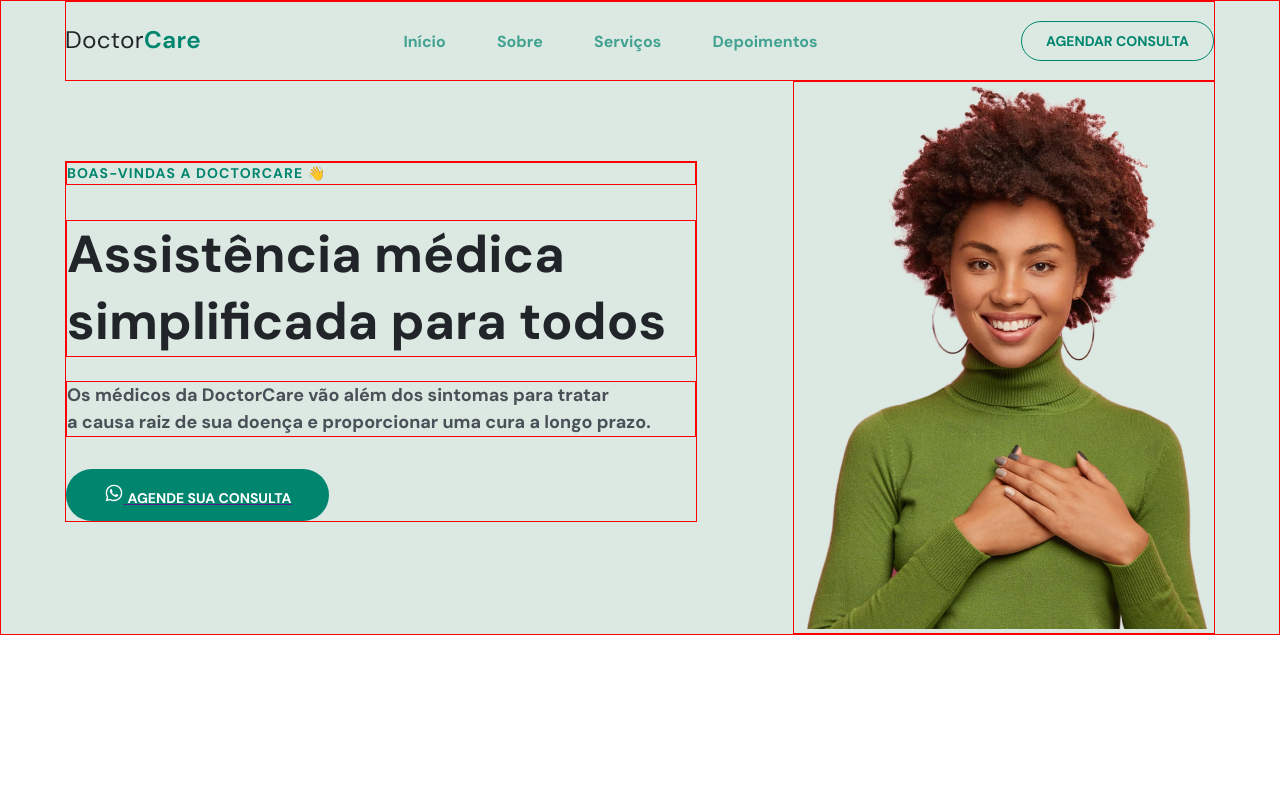
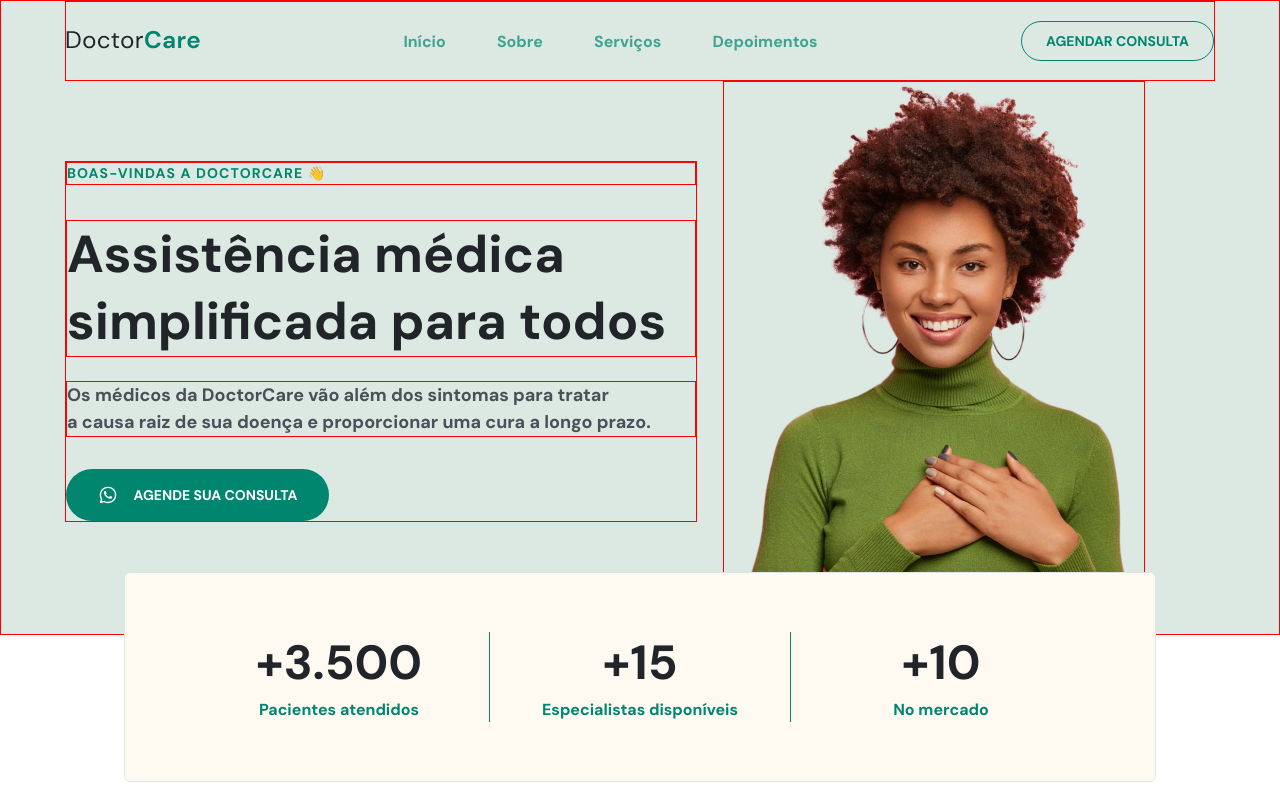
Before and after one commit to Toteck/TrabalhoWeb, a website: page index.html in a window 1280 px wide. Drawn offline with Linux system fonts and the light colour scheme.

Commit message:
Hero-content pronto

```diff
--- a/index.html
+++ b/index.html
@@ -39,18 +39,29 @@
           <h4>BOAS-VINDAS A DOCTORCARE 👋</h4>
           <h1>Assistência médica<br>simplificada para todos</h1>
           <h3>Os médicos da DoctorCare vão além dos sintomas para tratar<br>a causa raiz de sua doença e proporcionar uma cura a longo prazo.</h3>
-          <div>
-            <a href="">
-              <img src="./imagens/whatsapp.svg" alt="">
-              <span>Agende sua consulta</span>
-            </a>
-          </div>
+          <a href="">
+            <img src="./imagens/whatsapp.svg" alt="">
+            <span>Agende sua consulta</span>
+          </a>
         </div>
         <div id="img-hero-section">
           <img src="./imagens/foto.png" alt="">
         </div>
       </div>
-      <div id="hero-section-row-2"></div>
+      <div id="hero-section-row-2">
+        <div>
+          <h1>+3.500</h1>
+          <h6>Pacientes atendidos</h6>
+        </div>
+        <div id="demarcado">
+          <h1>+15</h1>
+          <h6>Especialistas disponíveis</h6>
+        </div>
+        <div>
+          <h1>+10</h1>
+          <h6>No mercado</h6>
+        </div>
+      </div>
     </div>
   </div>
 
--- a/style.scss
+++ b/style.scss
@@ -9,6 +9,7 @@ body {
   background-color: #DCE9E2;
   padding: 0 5vw;
   border: 1px solid red;
+  position: relative;
   #barra-de-navegacao {
     border: 1px solid red;
     display: flex;
@@ -90,12 +91,15 @@ body {
 
         padding: 10px 24px;
 
-        transition: background-color 0.3s ease-in-out;
+        // transition: background-color 0.3s ease-in-out;
+        transition: transform 0.3s ease-in-out;
       }
 
       a:hover {
         background-color: #005846;
+        transform: scale(1.2);
         color: #f0fdfa;
+        cursor: pointer;
       }
     }
   }
@@ -114,7 +118,6 @@ body {
         width: calc(50vw - 10px);
         position: relative;
         top: 80px;
-        margin-right: 51px;
 
         h4 {
           margin-top: 0;
@@ -160,7 +163,7 @@ body {
           color: #495057;
         }
 
-        div {
+        a {
           display: flex;
           flex-direction: row;
           justify-content: center;
@@ -175,6 +178,10 @@ body {
           background: #00856F;
           border-radius: 40px;
 
+          text-decoration: none;
+
+          transition: transform 0.3s ease-in-out;
+
           span {
             font-family: 'DM Sans';
             font-style: normal;
@@ -188,12 +195,19 @@ body {
             flex: none;
             order: 1;
             flex-grow: 0;
+
           }
+        }
+
+        a:hover{
+          transform: scale(1.2);
         }
       }
 
       #img-hero-section {
         display: inline-block;
+        position: relative;
+        right: 70px;
         img {
           width: 100%;
         }
@@ -202,5 +216,81 @@ body {
 
       }
     }
+
+    #hero-section-row-2 {
+      display: flex;
+      justify-content: space-between;
+      align-items: center;
+
+      background: #FFFAF1;
+      /* Primary Colors/brand-green-light */
+
+      border: 1px solid #DCE9E2;
+      border-radius: 6px;
+
+      box-sizing: border-box;
+
+      padding: 10vh 5vw;
+
+      position: absolute;
+      top: 571px;
+      left: 123px;
+      right: 123px;
+      z-index: 1;
+
+
+      width: calc(100% - 246px);
+      margin: 0 auto;
+      height: 210px;
+
+      #demarcado {
+          border-left: 1px solid #00856F;
+          border-right: 1px solid #00856F;
+        }
+
+      div {
+
+        width: 33.3%;
+        display: block;
+        text-align: center;
+        height: 90px;
+
+
+        // justify-content: center;
+        // align-items: center;
+
+
+        h1 {
+          margin-top: 0px;
+          margin-bottom: 4px;
+
+          font-family: 'DM Sans';
+          font-style: normal;
+          font-weight: 700;
+          font-size: 48px;
+          line-height: 130%;
+
+          color: #212529;
+
+        }
+
+        h6 {
+          margin-top: 4px;
+
+
+          font-family: 'DM Sans';
+          font-style: normal;
+          font-weight: 400;
+          font-size: 16px;
+          line-height: 150%;
+
+          color: #00856F;
+        }
+
+
+      }
+
+
+    }
   }
 }
```
Also changed, not shown: style.css, 1 other file.
